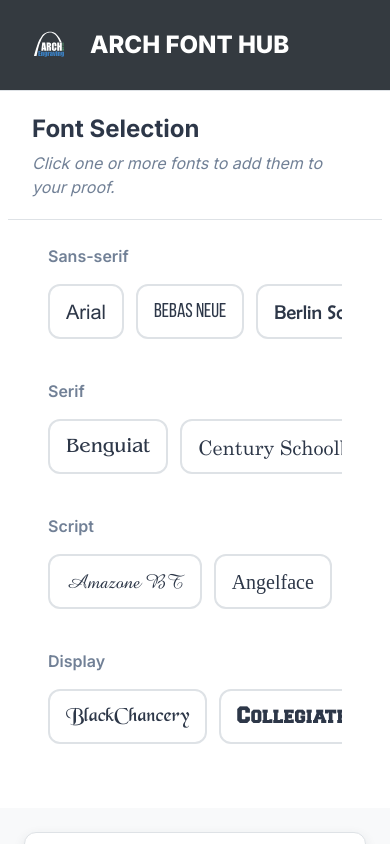
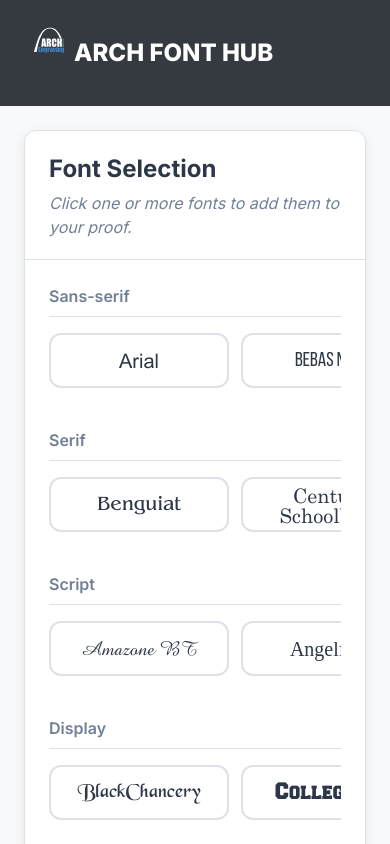
Before and after one commit to Arch-Tom/archfonthub, a React (Vite) app: page / in a window 390 px wide. Shown: the top 844 px of the page. Built offline with nearby package versions, Linux system fonts and the light colour scheme; a web font is replaced by a local one.

Commit message:
Top/Side bar change for desktop/mobile

```diff
--- a/src/App.css
+++ b/src/App.css
@@ -25,47 +25,37 @@
     display: flex;
 }
 
-/* --- Sidebar (Desktop) --- */
-.sidebar {
-    background-color: var(--bg-card);
-    border-right: 1px solid var(--border-color);
-    width: 380px;
+/* --- Branding Sidebar (Desktop) --- */
+.branding-sidebar {
+    background-color: #343a40;
+    color: white;
+    width: 90px;
     flex-shrink: 0;
     display: flex;
     flex-direction: column;
+    align-items: center;
+    padding: 2rem 1rem;
     height: 100vh;
     position: sticky;
     top: 0;
 }
 
-.sidebar-header {
-    display: flex;
-    align-items: center;
-    gap: 1rem;
-    padding: 1.25rem 1.5rem;
-    border-bottom: 1px solid var(--border-color);
-    background-color: #343a40;
-    color: white;
+.sidebar-logo {
+    height: 50px;
+    margin-bottom: 1.5rem;
 }
 
-.sidebar-logo {
-    height: 50px;
-}
-
-.sidebar-header h1 {
+.branding-sidebar h1 {
     font-size: 1.5rem;
     font-weight: 800;
     margin: 0;
-}
-
-.sidebar-content {
-    padding: 0 0.5rem 1.5rem;
-    overflow-y: auto;
-    flex-grow: 1;
+    writing-mode: vertical-rl;
+    transform: rotate(180deg);
+    white-space: nowrap;
 }
 
 /* --- Main Content --- */
-.main-content {
+.main-container {
     width: 100%;
     padding: 2rem;
     display: flex;
@@ -103,15 +93,13 @@
 }
 
 /* --- Font Selection --- */
-.font-category {
-    padding: 0 1rem;
-}
-
 .font-category h3 {
     font-size: 1rem;
     font-weight: 600;
     color: var(--text-secondary);
     margin: 1.5rem 0 1rem 0;
+    padding-bottom: 0.5rem;
+    border-bottom: 1px solid var(--border-color);
 }
 
 .font-category:first-child h3 {
@@ -120,7 +108,7 @@
 
 .font-button-grid {
     display: grid;
-    grid-template-columns: repeat(auto-fill, minmax(150px, 1fr));
+    grid-template-columns: repeat(auto-fill, minmax(200px, 1fr));
     gap: 0.75rem;
 }
 
@@ -464,23 +452,22 @@
         flex-direction: column;
     }
 
-    .sidebar {
+    .branding-sidebar {
         width: 100%;
         height: auto;
-        flex-direction: column;
-        position: static;
-        border-right: none;
+        flex-direction: row;
+        position: sticky;
+        top: 0;
+        z-index: 10;
+        padding: 1rem 1.5rem;
     }
 
-    .sidebar-header {
-        position: sticky;
-        top: 0;
-        background-color: #343a40;
-        z-index: 10;
-        width: 100%;
+        .branding-sidebar h1 {
+            writing-mode: horizontal-tb;
+            transform: none;
         }
 
-    .main-content {
+    .main-container {
         padding: 1.5rem;
     }
 
@@ -494,5 +481,6 @@
 
     .font-button {
         flex-shrink: 0;
+        width: 180px;
     }
 }
--- a/src/App.jsx
+++ b/src/App.jsx
@@ -139,12 +139,13 @@
 
     return (
         <div className="app-layout">
-            <aside className="sidebar">
-                <div className="sidebar-header">
-                    <img src="/images/Arch Vector Logo White.svg" alt="Arch Font Hub Logo" className="sidebar-logo" />
-                    <h1>ARCH FONT HUB</h1>
-                </div>
-                <div className="sidebar-content">
+            <aside className="branding-sidebar">
+                <img src="/images/Arch Vector Logo White.svg" alt="Arch Font Hub Logo" className="sidebar-logo" />
+                <h1>ARCH FONT HUB</h1>
+            </aside>
+
+            <main className="main-container">
+                <section className="card">
                     <div className="card-header">
                         <h2>Font Selection</h2>
                         <p>Click one or more fonts to add them to your proof.</p>
@@ -172,10 +173,8 @@
                             </div>
                         ))}
                     </div>
-                </div>
-            </aside>
+                </section>
 
-            <main className="main-content">
                 <section className="card">
                     <div className="card-header">
                         <h2>Text to Preview</h2>
@@ -221,12 +220,12 @@
                     </div>
                 </section>
 
-                <div className="submit-section">
+                <section className="submit-section">
                     <button className="submit-button" onClick={handleInitiateSave}>
                         <img src="/images/Arch Vector Logo White.svg" alt="Logo" className="submit-button-logo" />
                         Submit your selection to Arch Engraving
                     </button>
-                </div>
+                </section>
             </main>
 
             <Modal isOpen={isGlyphModalOpen} onClose={() => setIsGlyphModalOpen(false)} title="Symbol Palette">
```
Lines whose indentation alone changed are shown as unchanged.
